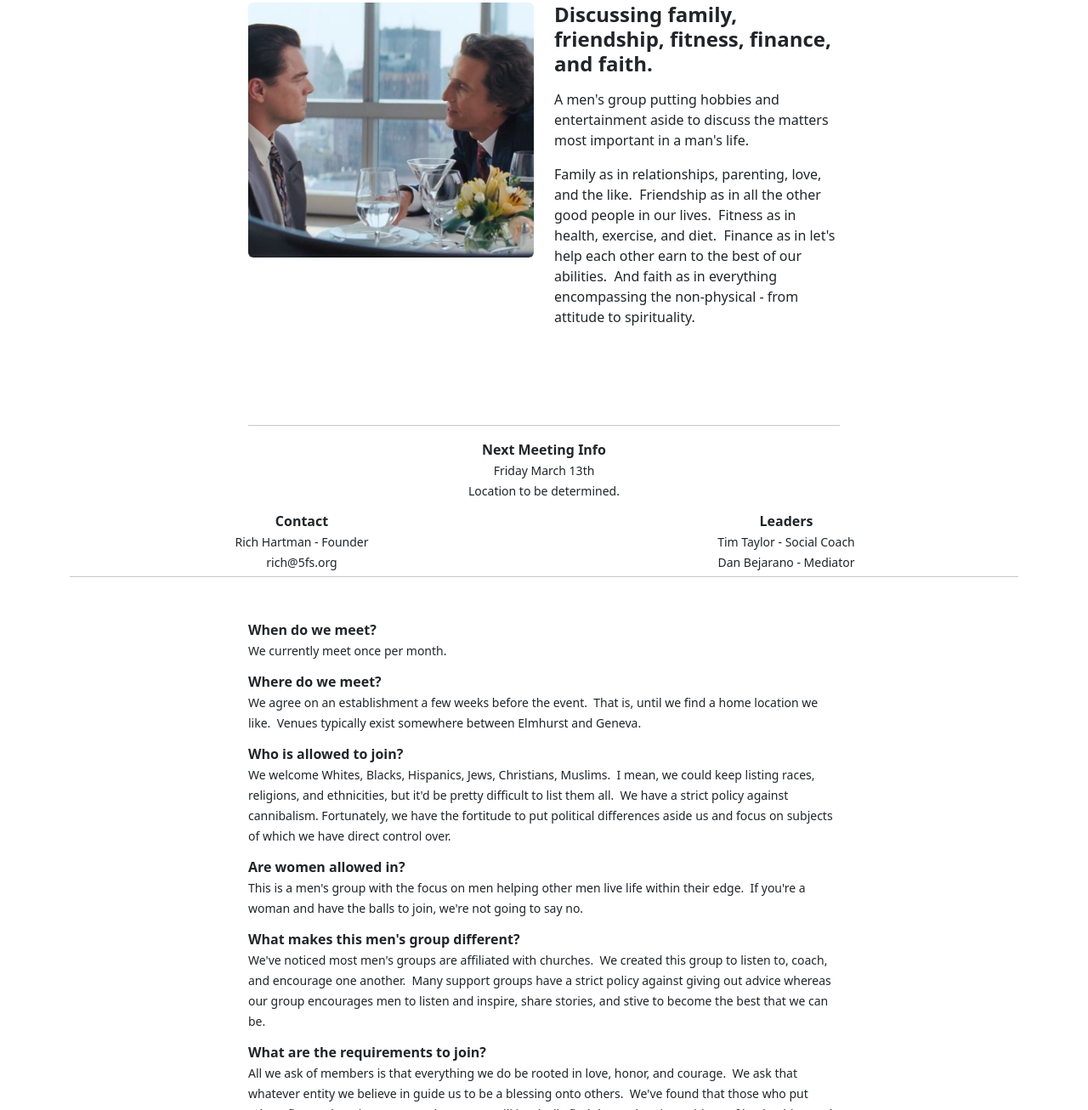
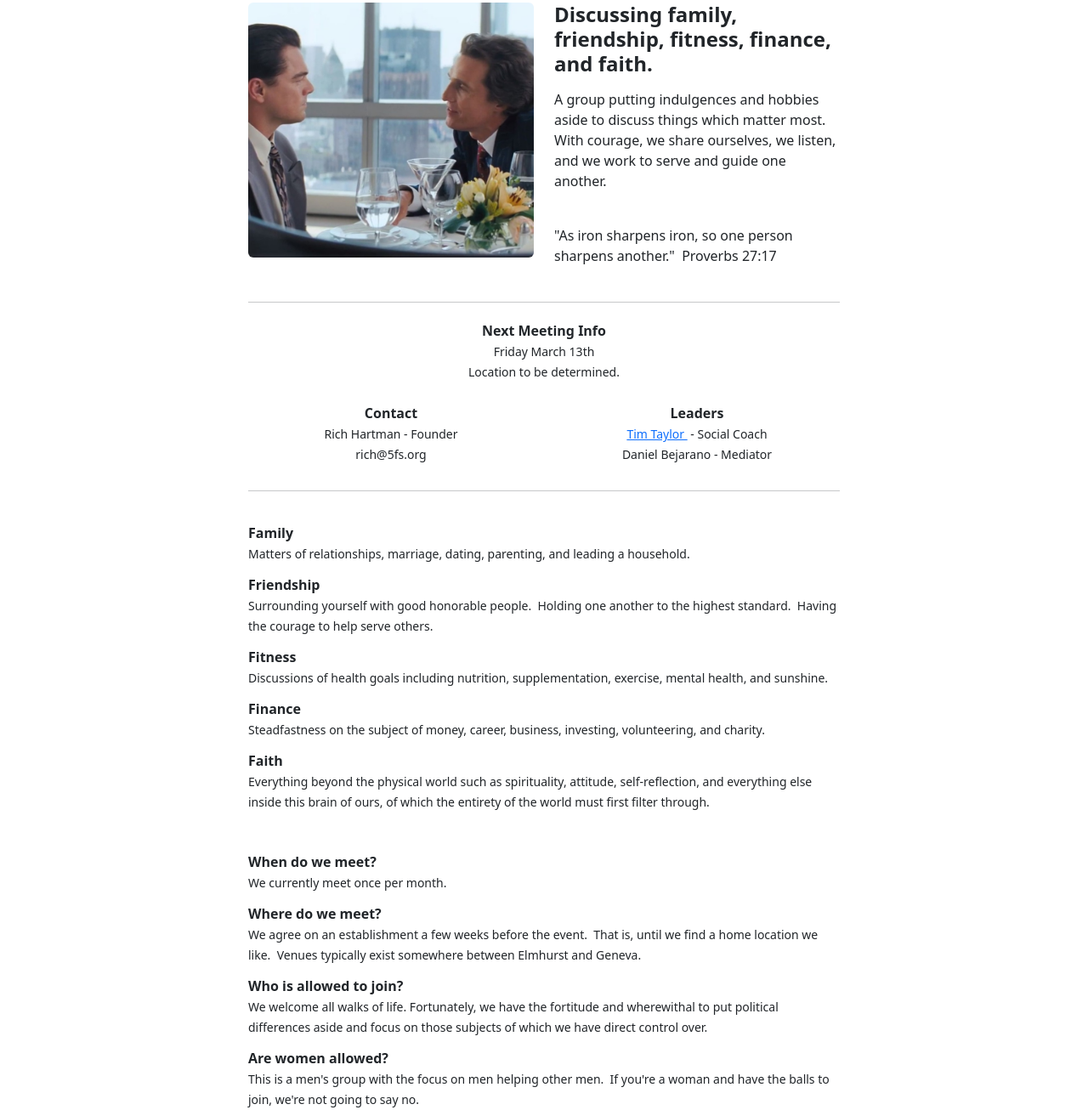
Before and after one commit to Finocchioo/5fs.org, a plain HTML site: page index.html in a window 1280 px wide. Shown: the part 99-1405 px from the top of the page at 85% size. Drawn offline with Linux system fonts and the light colour scheme; a web font is replaced by a local one.

Commit message:
Update index.html

```diff
--- a/index.html
+++ b/index.html
@@ -20,23 +20,22 @@
     </div>
     <div class="container py-4 py-xl-4" style="max-width: 720px;margin-top: -13px;padding-bottom: 0px;margin-bottom: -34px;">
         <div class="row gy-4 gy-md-0">
-            <div class="col-md-6"><img class="rounded img-fluid w-100 fit-cover" style="min-height: 300px;" src="assets/img/wolf.jpg" width="144" height="300">
-                <div class="p-xl-5 m-xl-5"></div>
-            </div>
+            <div class="col-md-6"><img class="rounded img-fluid w-100 fit-cover" style="min-height: 300px;" src="assets/img/wolf.jpg" width="144" height="300"></div>
             <div class="col-md-6 d-md-flex align-items-md-center align-items-lg-start">
                 <div class="row">
                     <div class="col">
                         <h4 class="fw-semibold text-start">Discussing family, friendship, fitness, finance, and faith.</h4>
-                        <p class="my-3">A men's group putting hobbies and entertainment aside to discuss the matters most important in a man's life.</p>
-                        <p class="my-3">Family as in relationships, parenting, love, and the like.&nbsp; Friendship as in all the other good people in our lives.&nbsp; Fitness as in health, exercise, and diet.&nbsp; Finance as in let's help each other earn to the best of our abilities.&nbsp; And faith as in everything encompassing the non-physical - from attitude to spirituality.</p>
+                        <p class="my-3">A group putting indulgences and hobbies aside to discuss things which matter most.&nbsp; With courage, we share ourselves, we listen, and we work to serve and guide one another.<br><br></p>
+                        <p class="my-3">"As iron sharpens iron, so one person sharpens another."&nbsp; Proverbs 27:17</p>
                     </div>
                 </div>
                 <div style="max-width: 350px;"></div>
             </div>
-            <div class="col">
+            <div class="col" style="padding-top: 21px;">
                 <div class="row">
                     <div class="col text-center" style="text-align: left;">
-                        <hr style="margin-top: 5px;"><strong>Next Meeting Info</strong>
+                        <hr style="margin-top: 5px;">
+                        <div style="padding-top: 5px;"></div><strong>Next Meeting Info</strong>
                         <div></div><small>Friday March 13th</small>
                         <div style="padding-top: 0px;"></div><small>Location to be determined.</small>
                         <div style="padding-top: 22px;"></div>
@@ -45,46 +44,62 @@
             </div>
         </div>
     </div>
-    <div class="container">
+    <div class="container" style="max-width: 720px;">
         <div class="row">
-            <div class="col-md-6 text-center"><strong>Contact</strong>
+            <div class="col-md-6 text-center" style="padding-top: 13px;"><strong>Contact</strong>
                 <div></div><small>Rich Hartman - Founder</small>
                 <div style="padding-top: 0px;"></div><small>rich@5fs.org</small>
             </div>
-            <div class="col-md-6 text-center"><strong>Leaders</strong>
-                <div></div><small>Tim Taylor - Social Coach</small>
-                <div style="padding-top: 0px;"></div><small>Dan Bejarano - Mediator</small>
+            <div class="col-md-6 text-center" style="padding-top: 13px;"><strong>Leaders</strong>
+                <div></div><small><a href="https://dot.cards/timtaylorcoach">Tim Taylor&nbsp;</a>&nbsp;- Social Coach</small>
+                <div style="padding-top: 0px;"></div><small>Daniel Bejarano - Mediator</small>
             </div>
             <div class="col">
+                <div style="padding-bottom: 13px;padding-top: 13px;"></div>
                 <hr style="margin-top: 5px;">
+            </div>
+        </div>
+    </div>
+    <div class="container" style="max-width: 720px;text-align: center;background: #ffffff;margin-top: 21px;">
+        <div class="row">
+            <div class="col" style="text-align: left;max-width: 100%;"><strong class="fs-6 fw-semibold">Family</strong>
+                <div></div><small>Matters of relationships, marriage, dating, parenting, and leading a household.</small>
+                <div style="padding-bottom: 13px;"></div><strong class="fs-6 fw-semibold">Friendship</strong>
+                <div></div><small>Surrounding yourself with good honorable people.&nbsp; Holding one another to the highest standard.&nbsp; Having the courage to help serve others.</small>
+                <div style="padding-bottom: 13px;"></div><strong class="fs-6 fw-semibold">Fitness</strong>
+                <div></div><small>Discussions of health goals including nutrition, supplementation, exercise, mental health, and sunshine.</small>
+                <div style="padding-bottom: 13px;"></div><strong class="fs-6 fw-semibold">Finance</strong>
+                <div></div><small>Steadfastness on the subject of money, career, business, investing, volunteering, and charity.&nbsp;</small>
+                <div style="padding-bottom: 13px;"></div><strong class="fs-6 fw-semibold">Faith</strong>
+                <div></div><small>Everything beyond the physical world such as spirituality, attitude, self-reflection, and everything else inside this brain of ours, of which the entirety of the world must first filter through.</small>
                 <div style="padding-bottom: 13px;"></div>
             </div>
         </div>
     </div>
-    <div class="container" style="max-width: 720px;text-align: center;background: #ffffff;margin-top: 21px;">
+    <div class="container" style="max-width: 720px;text-align: center;background: #ffffff;margin-top: 34px;">
         <div class="row">
             <div class="col" style="text-align: left;"><strong>When do we meet?</strong>
                 <div></div><small>We currently meet once per month.</small>
                 <div style="padding-bottom: 13px;"></div><strong>Where do we meet?</strong>
                 <div></div><small>We agree on an establishment a few weeks before the event.&nbsp; That is, until we find a home location we like.&nbsp; Venues typically exist somewhere between Elmhurst and Geneva.</small>
                 <div style="padding-top: 13px;"></div><strong>Who is allowed to join?</strong>
-                <div></div><small>We welcome Whites, Blacks, Hispanics, Jews, Christians, Muslims.&nbsp; I mean, we could keep listing races, religions, and ethnicities, but it'd be pretty difficult to list them all.&nbsp; We have a strict policy against cannibalism. Fortunately, we have the fortitude to put political differences aside us and focus on subjects of which we have direct control over.&nbsp;</small>
-                <div style="margin-top: 13px;"></div><strong>Are women allowed in?</strong>
-                <div></div><small>This is a men's group with the focus on men helping other men live life within their edge.&nbsp; If you're a woman and have the balls to join, we're not going to say no.</small>
+                <div></div><small>We welcome all walks of life. Fortunately, we have the fortitude and wherewithal to put political differences aside and focus on those subjects of which we have direct control over.&nbsp;</small>
+                <div style="margin-top: 13px;"></div><strong>Are women allowed?</strong>
+                <div></div><small>This is a men's group with the focus on men helping other men.&nbsp; If you're a woman and have the balls to join, we're not going to say no.</small>
                 <div style="margin-top: 13px;"></div><strong>What makes this men's group different?</strong>
-                <div></div><small>We've noticed most men's groups are affiliated with churches.&nbsp; We created this group to listen to, coach, and encourage one another.&nbsp; Many support groups have a strict policy against giving out advice whereas our group encourages men to listen and inspire, share stories, and stive to become the best that we can be.</small>
+                <div></div><small>We've noticed most men's groups are affiliated with churches.&nbsp;Most Online Meetup Groups are hobby focused.&nbsp; We ask:&nbsp; Why should we compartmentalize our interests?&nbsp; Surely, a more holistic approach could be taken.&nbsp; We created this group to listen to and encourage one another in the most important aspects of life.&nbsp; Many support groups have a strict policy against giving out advice whereas our group encourages men to have the courage to speak up and inspire others, share stories, and stive for honor and integrity in everything we do.</small>
                 <div></div>
                 <div style="margin-top: 13px;"></div><strong>What are the requirements to join?</strong>
-                <div></div><small>All we ask of members is that everything we do be rooted in love, honor, and courage.&nbsp; We ask that whatever entity we believe in guide us to be a blessing onto others.&nbsp; We've found that those who put others first and work courageously to serve will ironically find themselves in positions of leadership.&nbsp; And that is exactly the type of person we wish to forge in our men's group.</small>
+                <div></div><small>All we ask of members is that everything we do be rooted in love, honor, and courage.&nbsp; We ask that whatever entity we believe in guide us to be a blessing onto others.&nbsp; We've found that those who put others first and work courageously to serve will ironically find themselves in positions of leadership.&nbsp; And that is exactly the type of person we wish to forge in and help lead our men's group.</small>
                 <div style="padding-bottom: 34px;"></div>
             </div>
         </div>
     </div>
     <div class="container" style="max-width: 720px;text-align: center;background: #ffffff;margin-top: 21px;">
         <div class="row">
-            <div class="col" style="text-align: left;">
+            <div class="col text-center" style="text-align: left;">
                 <hr style="margin-top: 5px;">
-                <div style="padding-bottom: 13px;"><small>2026 5fs.org</small></div>
+                <div style="padding-bottom: 13px;"><small style="font-size: 11px;">2026 5fs.org</small></div>
             </div>
         </div>
     </div>
```
